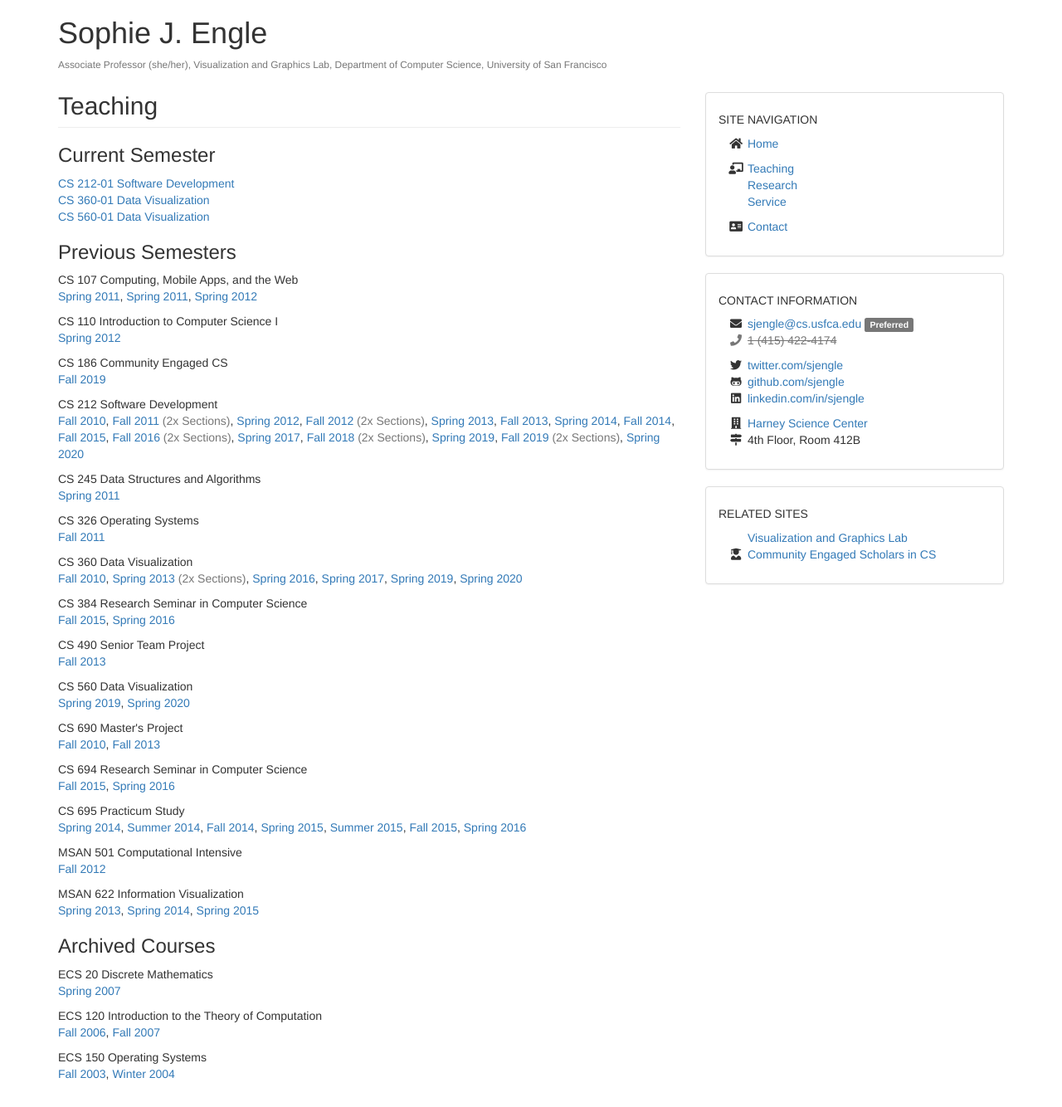
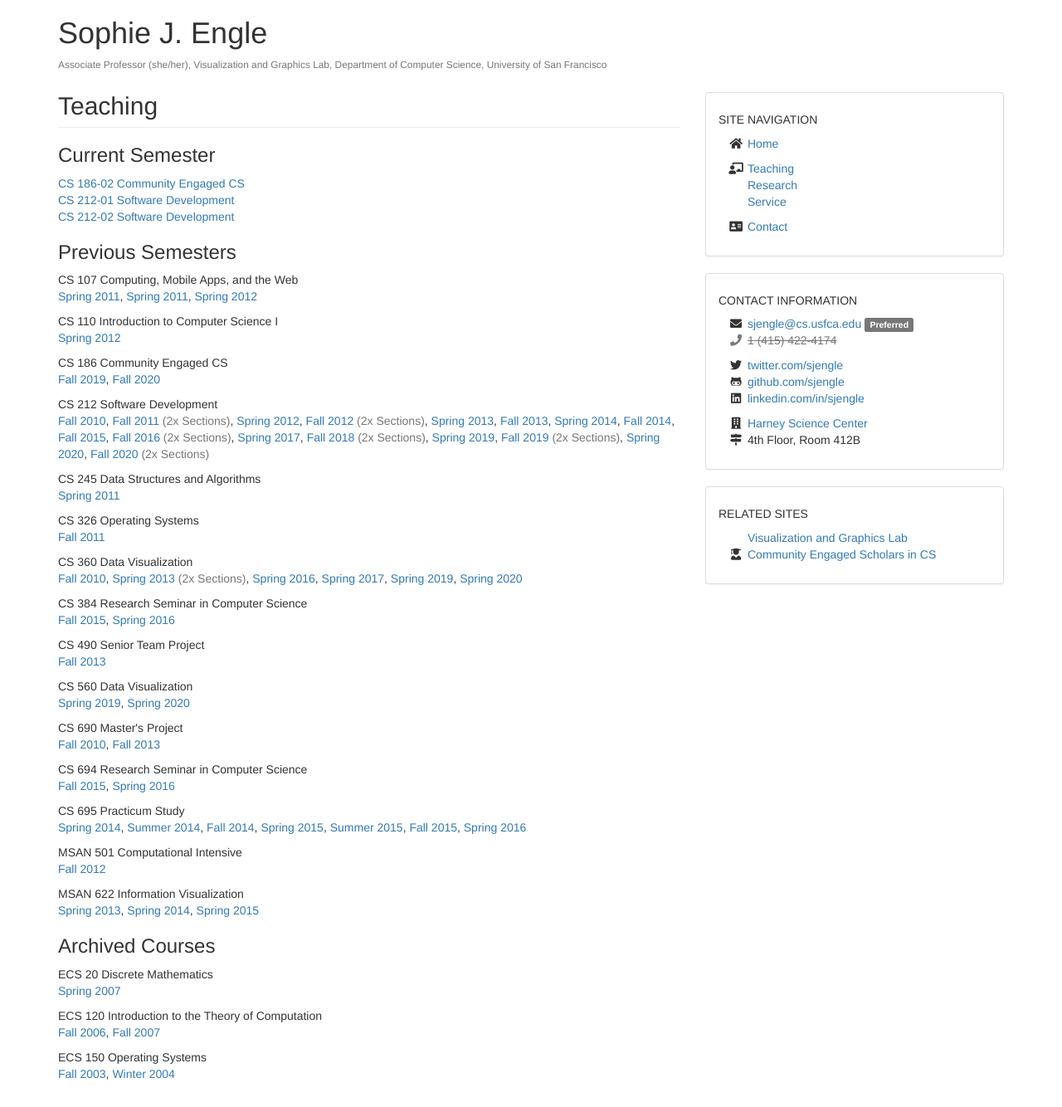
Before and after one commit to sjengle/sjengle.github.io, a Jekyll site: the page built from teaching.html, in a window 1280 px wide. Shown: the whole page at 83% size. Built offline with Jekyll 4.4.1, drawn with Linux system fonts in a browser that asks for light colours.

Commit message:
Updating courses.

```diff
--- a/_data/teaching.yaml
+++ b/_data/teaching.yaml
@@ -403,7 +403,6 @@
   year: '2020'
   sort: 'CS212-2020-01'
   link: 'https://usf-cs212-2020.github.io/'
-  show: true
 - id: 'CS 360'
   name: 'Data Visualization'
   code: 'CS 360-01'
@@ -411,7 +410,6 @@
   year: '2020'
   sort: 'CS360-2020-01'
   link: 'https://usf-cs360-spring2020.github.io/'
-  show: true
 - id: 'CS 560'
   name: 'Data Visualization'
   code: 'CS 560-01'
@@ -419,4 +417,28 @@
   year: '2020'
   sort: 'CS560-2020-01'
   link: 'https://usf-cs360-spring2020.github.io/'
+# FALL 2020
+- id: 'CS 186'
+  name: 'Community Engaged CS'
+  code: 'CS 186-02'
+  term: 'Fall'
+  year: '2020'
+  sort: 'CS186-2020'
+  link: 'https://scholars.cs.usfca.edu/cs186-fall2020/'
   show: true
+- id: 'CS 212'
+  name: 'Software Development'
+  code: 'CS 212-01'
+  term: 'Fall'
+  year: '2020'
+  sort: 'CS212-2020-08a'
+  link: 'https://usf-cs212-fall2020.github.io/'
+  show: true
+- id: 'CS 212'
+  name: 'Software Development'
+  code: 'CS 212-02'
+  term: 'Fall'
+  year: '2019'
+  sort: 'CS212-2020-08b'
+  link: 'https://usf-cs212-fall2020.github.io/'
+  show: true
```
